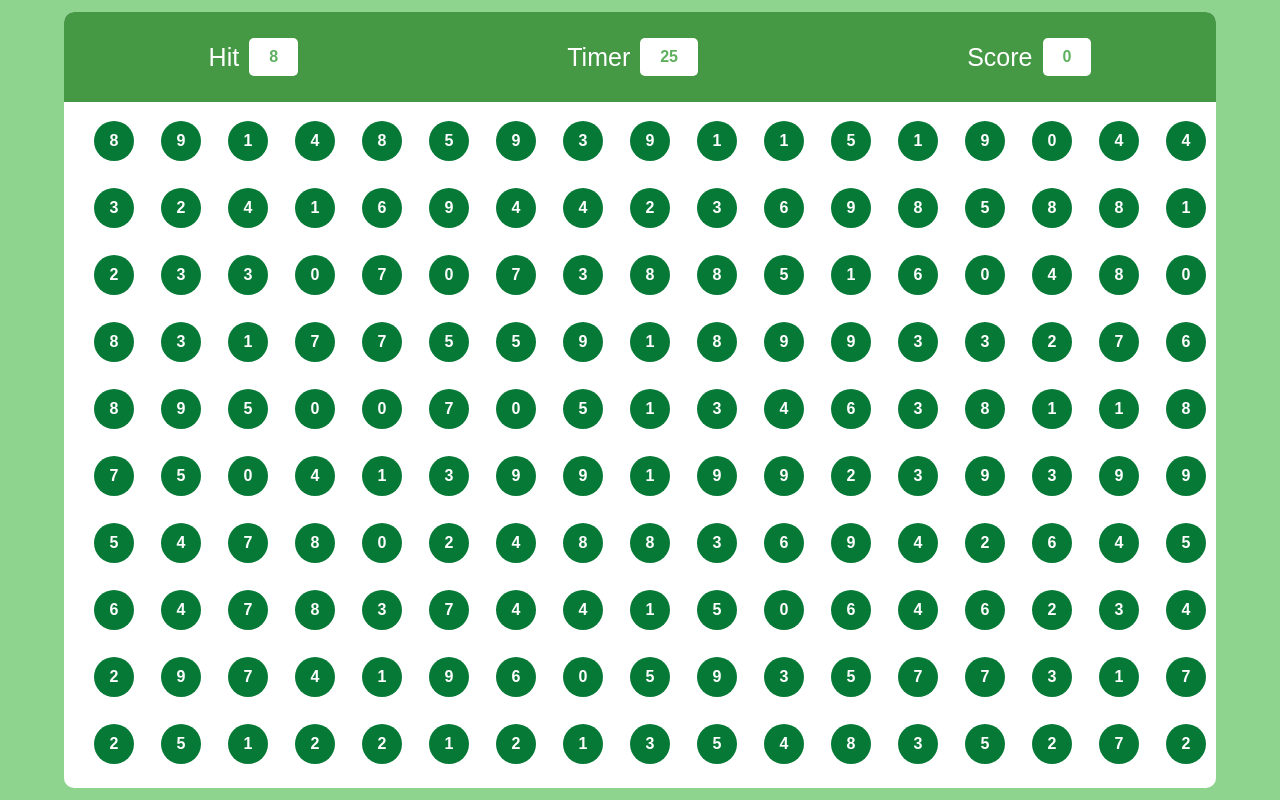
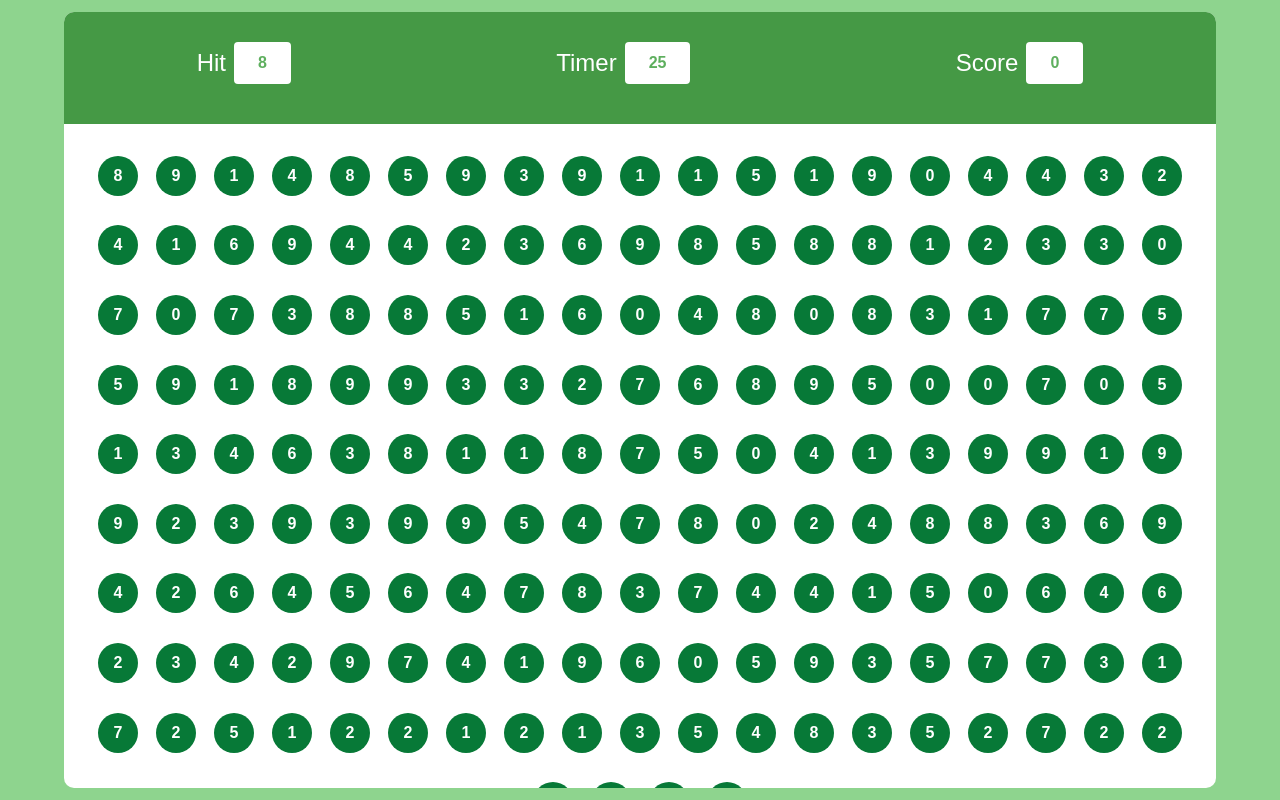
Before and after one commit to muhammadsarim11/Bubble-Shooter-Game, a plain HTML site: page index.html in a window 1280 px wide. Drawn offline with Linux system fonts and the light colour scheme.

Commit message:
Add files via upload

```diff
--- a/index.html
+++ b/index.html
@@ -1,11 +1,13 @@
 <!DOCTYPE html>
 <html lang="en">
+
 <head>
     <meta charset="UTF-8">
     <meta name="viewport" content="width=device-width, initial-scale=1.0">
-    <title>Document</title>
+    <title>Bubble Shooter Game</title>
     <link rel="stylesheet" href="style3.css">
 </head>
+
 <body>
     <div class="main">
         <div class="panel">
@@ -15,14 +17,12 @@
                     <div id="hitval" class="box">5</div>
                 </div>
                 <div class="elem">
-
                     <h3>Timer</h3>
                     <div id="timerval" class="box">60</div>
                 </div>
                 <div class="elem">
-
                     <h3>Score</h3>
-    <div  id="scoreval" class="box">0</div>
+                    <div id="scoreval" class="box">0</div>
                 </div>
             </div>
 
@@ -35,4 +35,5 @@
     </div>
 </body>
 <script src="script3.js"></script>
+
 </html>
--- a/style3.css
+++ b/style3.css
@@ -1,18 +1,19 @@
-*{
+* {
     margin: 0;
     padding: 0;
     font-family: sans-serif;
 }
 
-html,body{
+html,
+body {
     width: 100%;
     height: 100%;
 }
 
-.main{
+.main {
     width: 100%;
     height: 100%;
-background-color:rgb(142, 212, 142);
+    background-color: rgb(142, 212, 142);
     display: flex;
     align-items: center;
     justify-content: center;
@@ -20,7 +21,7 @@ justify-content: center;
 }
 
 
-.panel{
+.panel {
 
     width: 90%;
     height: 97%;
@@ -29,52 +30,54 @@ justify-content: center;
     overflow: hidden;
 }
 
-.ptop{
-    padding: 5px 10px;
+.ptop {
     display: flex;
     align-items: center;
+    justify-content: space-around;
+    flex-wrap: wrap;
+
     color: #FFf;
-     justify-content: space-around;
-
     width: 100%;
-    height: 80px;
+    height: 4.5rem;
     background-color: rgb(69, 153, 69);
+    padding-top: 15px;
+    padding-bottom: 25px;
 }
 
-.elem{
+.elem {
     display: flex;
     align-items: center;
- gap:10px;
+    justify-content: center;
+    column-gap: .5rem;
 
 }
 
+.elem h3 {
+    font-weight: 500;
+    font-size: 1.5rem;
+}
 
-.elem h3{
-    font-weight: 500;
-    font-size: 25px;
-}
-.box{
+.box {
     font-weight: 700;
- padding: 10px 20px;
+    padding: .75rem 1.5rem;
     background-color: #FFf;
- border-radius: 5px;
+    border-radius: .25rem;
     color: rgba(0, 128, 0, 0.63);
 }
 
-.pbtm{
+.pbtm {
     display: flex;
     align-items: center;
     justify-content: center;
-    padding:   10px 10px 10px 10px;
+    padding-top: 17px;
     width: 100%;
     height: calc(100% - 80px);
     flex-wrap: wrap;
-gap: 9px;
 
 
 }
 
-.bubble{
+.bubble {
     width: 40px;
     height: 40px;
     background-color: rgb(7, 121, 55);
@@ -83,6 +86,7 @@ gap: 9px;
     display: flex;
     align-items: center;
     justify-content: center;
+    flex-wrap: wrap;
     font-weight: 600;
     transition: .2s;
     margin: 9px;
@@ -90,7 +94,7 @@ gap: 9px;
 
 }
 
-.bubble:hover{
+.bubble:hover {
     background-color: rgb(31, 109, 12);
     transition: .2s;
     cursor: pointer;
```
Lines whose indentation alone changed are shown as unchanged.
